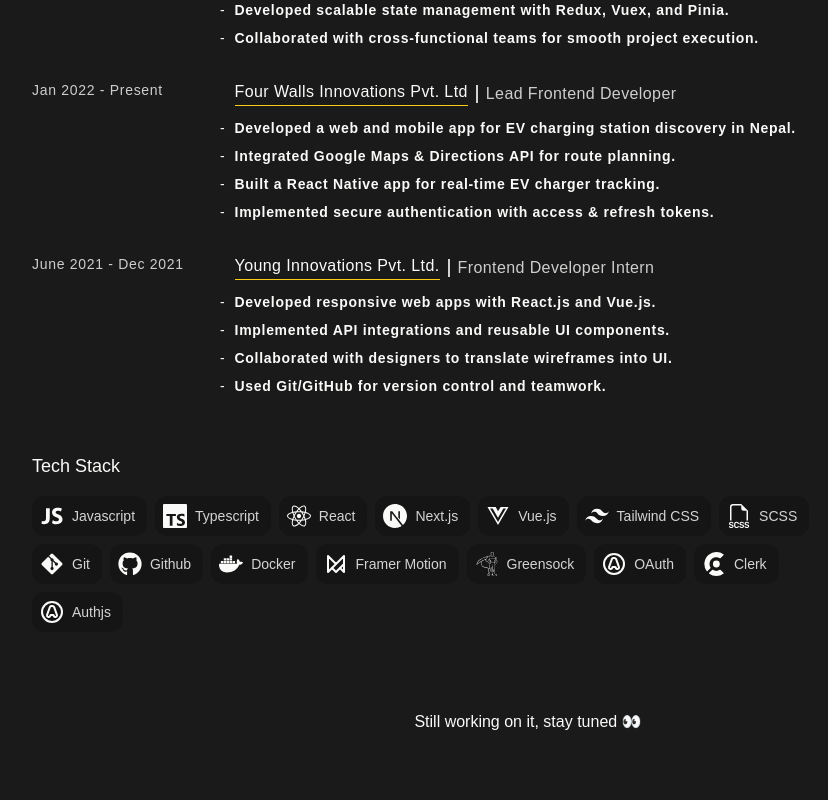
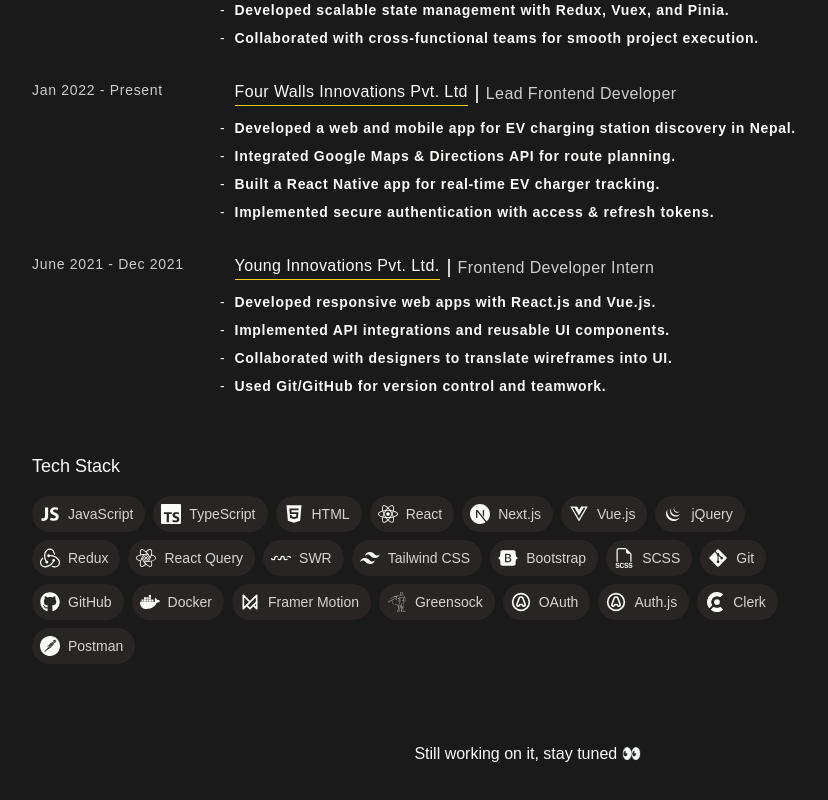
Before and after one commit to Sanjivchy/sanjiv-chaudhary, a Next.js app: page / in a window 1280 px wide. Shown: the part 598-1398 px from the top of the page, without its empty margins (112-940 px from the left). Built offline with nearby package versions, Linux system fonts and the light colour scheme.

Commit message:
stack added

```diff
--- a/src/components/modules/Stacks.tsx
+++ b/src/components/modules/Stacks.tsx
@@ -13,15 +13,22 @@ import { TbBrandFramerMotion } from "react-icons/tb";
 import { SiGreensock } from "react-icons/si";
 import { TbBrandOauth } from "react-icons/tb";
 import { SiClerk } from "react-icons/si";
+import { FaHtml5 } from "react-icons/fa";
+import { FaBootstrap } from "react-icons/fa";
+import { DiJqueryLogo } from "react-icons/di";
+import { SiSwr } from "react-icons/si";
+import { SiReactquery } from "react-icons/si";
+import { SiRedux } from "react-icons/si";
+import { SiPostman } from "react-icons/si";
 
 
  const Stacks=()=> {
   return (
     <Card title="Tech Stack">
-      <ul className="flex flex-wrap gap-2 items-center w-[80%] mb-10">
+      <ul className="flex flex-wrap gap-2 items-center text-xs w-[80%] mb-10">
         {StacksList.map((stk) => (
           <li key={stk.title}>
-              <Link href={stk.link} className="flex items-center p-2 bg-neutral-950/30 rounded-xl">
+              <Link href={stk.link} className="flex items-center p-2 bg-secondary rounded-full">
                 {stk.imagesSrc}
                 <p className="ml-2 mr-1 text-sm text-neutral-300">{stk.title}</p>
               </Link>
@@ -33,80 +40,131 @@ import { SiClerk } from "react-icons/si";
 }
 
 export const StacksList = [
+   // 🔹 Programming Languages
    {
-    title: "Javascript",
+      title: "JavaScript",
       link: "https://developer.mozilla.org/en-US/docs/Web/JavaScript",
-    imagesSrc:  <IoLogoJavascript className="w-6 h-6" />,
+      imagesSrc: <IoLogoJavascript className="w-5 h-5" />,
    },
    {
-    title: "Typescript",
+      title: "TypeScript",
       link: "https://www.typescriptlang.org/",
-    imagesSrc:  <SiTypescript className="w-6 h-6" />,
+      imagesSrc: <SiTypescript className="w-5 h-5" />,
    },
+   {
+      title: "HTML",
+      link: "https://developer.mozilla.org/en-US/docs/Web/HTML",
+      imagesSrc: <FaHtml5 className="w-5 h-5" />,
+   },
+   // 🔹 Frontend Frameworks & Libraries
    {
      title: "React",
      link: "https://react.dev/",
-    imagesSrc:  <FaReact className="w-6 h-6" />,
+     imagesSrc: <FaReact className="w-5 h-5" />,
    },
    {
      title: "Next.js",
      link: "https://nextjs.org/",
-    imagesSrc:  <SiNextdotjs className="w-6 h-6" />,
+     imagesSrc: <SiNextdotjs className="w-5 h-5" />,
    },
    {
      title: "Vue.js",
      link: "https://vuejs.org/",
-    imagesSrc:  <FaVuejs className="w-6 h-6" />,
+     imagesSrc: <FaVuejs className="w-5 h-5" />,
    },
+   {
+     title: "jQuery",
+     link: "https://jquery.com/",
+     imagesSrc: <DiJqueryLogo className="w-5 h-5" />,
+   },
+
+   // 🔹 State Management
+   {
+     title: "Redux",
+     link: "https://redux.js.org/",
+     imagesSrc: <SiRedux className="w-5 h-5" />,
+   },
+   {
+     title: "React Query",
+     link: "https://tanstack.com/query/latest",
+     imagesSrc: <SiReactquery className="w-5 h-5" />,
+   },
+   {
+     title: "SWR",
+     link: "https://swr.vercel.app/",
+     imagesSrc: <SiSwr className="w-5 h-5" />,
+   },
+
+   // 🔹 Styling & UI
    {
      title: "Tailwind CSS",
      link: "https://tailwindcss.com/",
-    imagesSrc:  <RiTailwindCssFill className="w-6 h-6" />,
+     imagesSrc: <RiTailwindCssFill className="w-5 h-5" />,
+   },
+   {
+     title: "Bootstrap",
+     link: "https://getbootstrap.com/",
+     imagesSrc: <FaBootstrap className="w-5 h-5" />,
    },
    {
      title: "SCSS",
      link: "https://sass-lang.com/",
-    imagesSrc:  <BsFiletypeScss className="w-6 h-6" />,
+     imagesSrc: <BsFiletypeScss className="w-5 h-5" />,
    },
+
+   // 🔹 DevOps & Tools
    {
      title: "Git",
      link: "https://git-scm.com/",
-    imagesSrc:  <FaGitAlt className="w-6 h-6" />,
+     imagesSrc: <FaGitAlt className="w-5 h-5" />,
    },
    {
-    title: "Github",
+     title: "GitHub",
      link: "https://github.com/",
-    imagesSrc:  <FaGithub className="w-6 h-6" />,
+     imagesSrc: <FaGithub className="w-5 h-5" />,
    },
    {
      title: "Docker",
      link: "https://www.docker.com/",
-    imagesSrc:  <FaDocker className="w-6 h-6" />,
+     imagesSrc: <FaDocker className="w-5 h-5" />,
    },
+
+   // 🔹 Animations & Motion
    {
      title: "Framer Motion",
      link: "https://www.framer.com/motion/",
-    imagesSrc:  <TbBrandFramerMotion className="w-6 h-6" />,
+     imagesSrc: <TbBrandFramerMotion className="w-5 h-5" />,
    },
    {
      title: "Greensock",
      link: "https://greensock.com/",
-    imagesSrc:  <SiGreensock className="w-6 h-6" />,
- },{
+     imagesSrc: <SiGreensock className="w-5 h-5" />,
+   },
+
+   // 🔹 Authentication & Security
+   {
      title: "OAuth",
      link: "https://oauth.net/",
-    imagesSrc:  <TbBrandOauth className="w-6 h-6" />,
+     imagesSrc: <TbBrandOauth className="w-5 h-5" />,
+   },
+   {
+     title: "Auth.js",
+     link: "https://authjs.dev/",
+     imagesSrc: <TbBrandOauth className="w-5 h-5" />,
    },
    {
      title: "Clerk",
      link: "https://clerk.com/",
-    imagesSrc:  <SiClerk className="w-6 h-6" />,
+     imagesSrc: <SiClerk className="w-5 h-5" />,
    },
+
+   // 🔹 Other
    {
-   title: "Authjs",
-   link: "https://authjs.dev/",
-   imagesSrc:  <TbBrandOauth className="w-6 h-6" />,
- }
+     title: "Postman",
+     link: "https://www.postman.com/",
+     imagesSrc: <SiPostman className="w-5 h-5" />,
+   },
  ];
 
+
 export default Stacks;
```
Also changed, not shown: src/hooks/useMousePosition.tsx (added, +42 -0 lines). Lines whose indentation alone changed are shown as unchanged.
